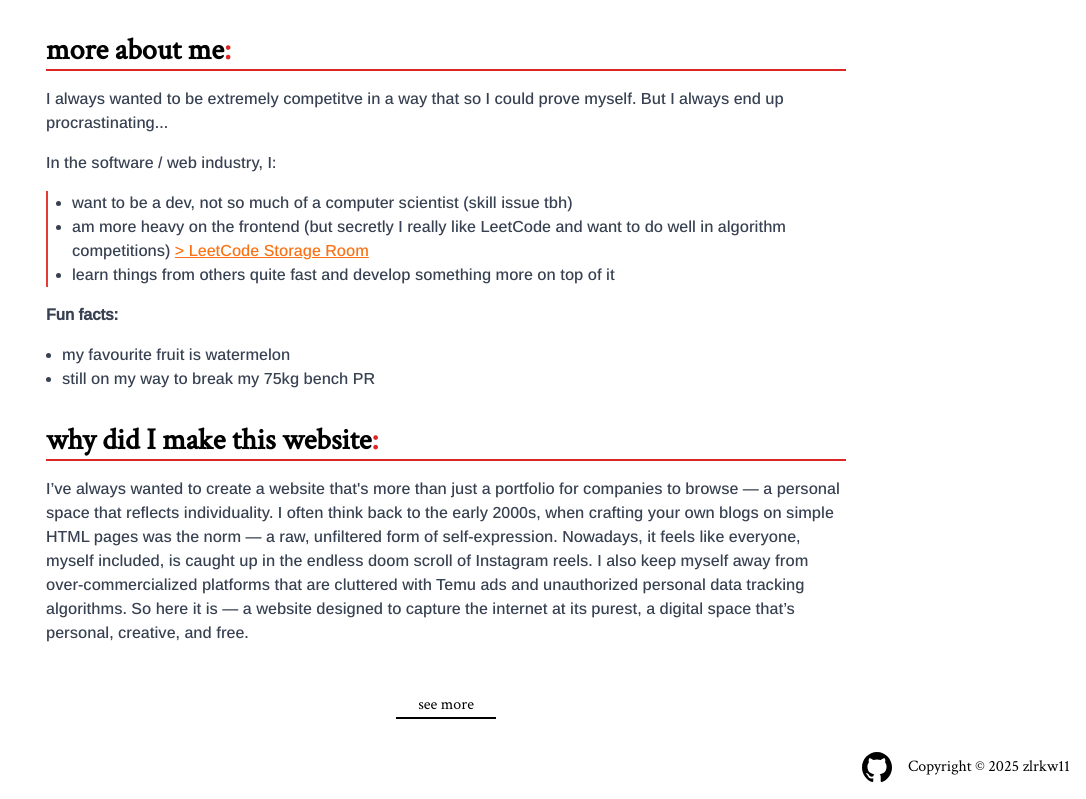
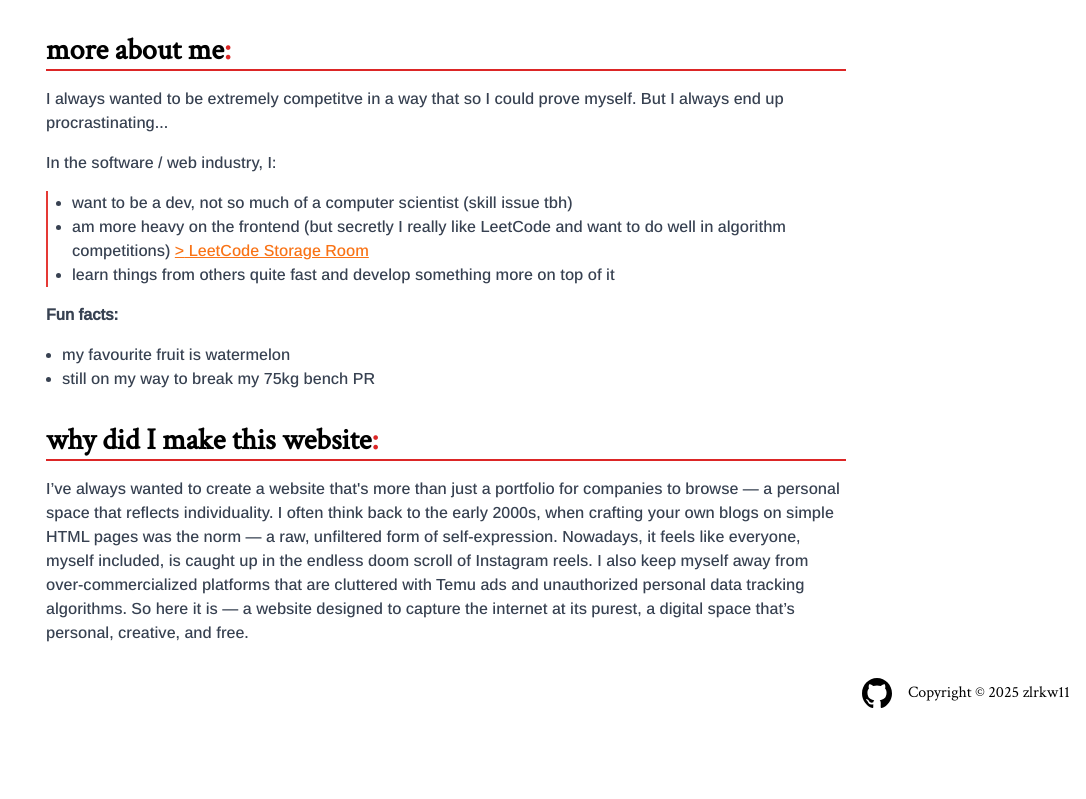
Before and after one commit to zlrkw11/zl-v2, a Next.js app: page /about in a window 1280 px wide. Shown: the part 465-1264 px from the top of the page, without its empty margins (194-1280 px from the left). After the commit the page ends 1190 px from the top, so only its background shows below. Built offline with nearby package versions, Linux system fonts and the light colour scheme.

Commit message:
removed construction link

```diff
--- a/app/about/page.tsx
+++ b/app/about/page.tsx
@@ -113,11 +113,11 @@ const About = () => {
           </p>
         </div>
       </div>
-      <Link href="../about/personal">
+      {/* <Link href="../about/personal">
         <div className="border-black border-b-2 text-center w-[100px] mt-12 transition hover:border-red-600 hover:text-red-600">
           see more
         </div>
-      </Link>
+      </Link> */}
     </div>
   );
 };
```
